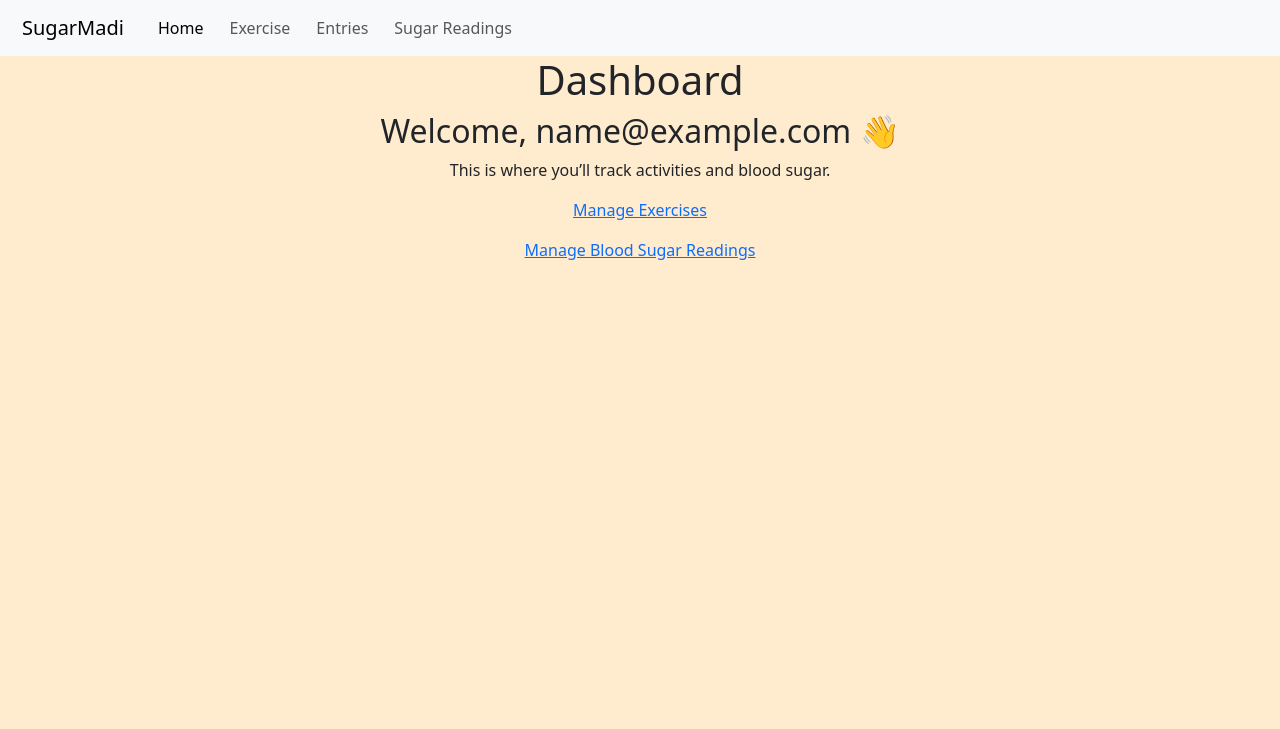
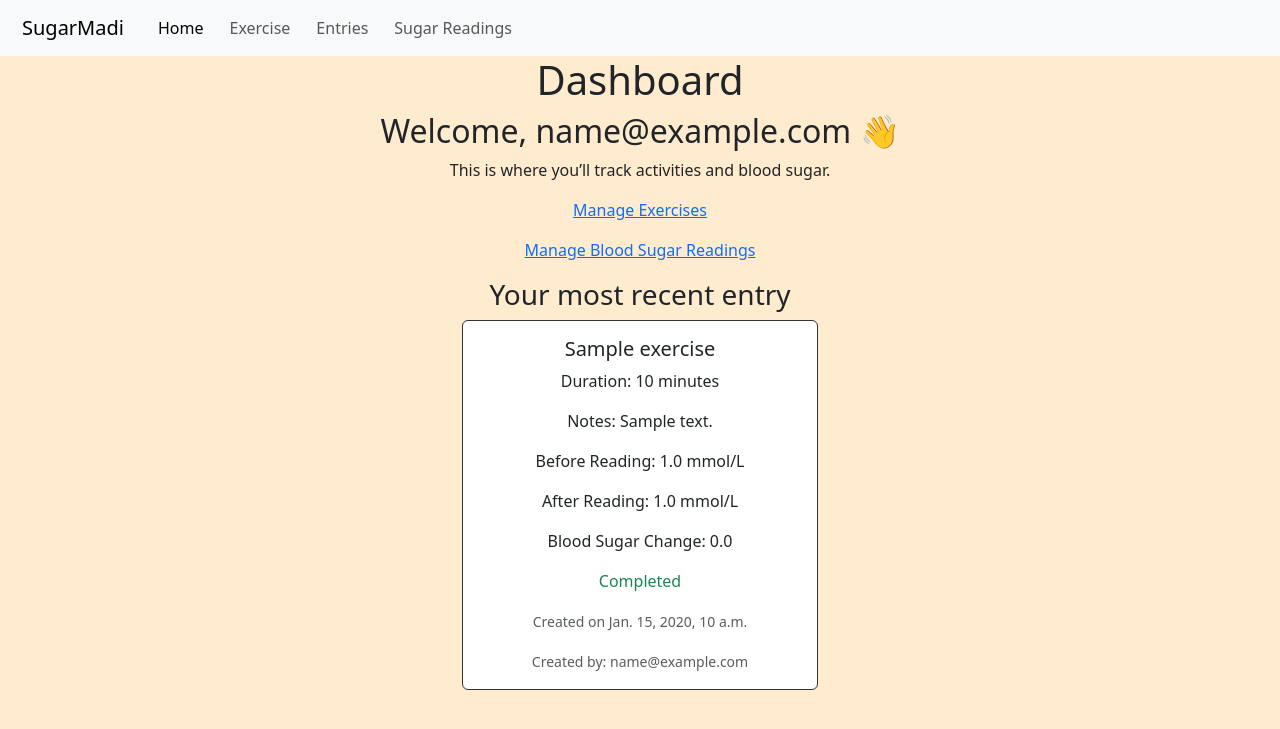
Before and after one commit to judewoolls/SugarMadi, a Django app: page /dashboard/ in a window 1280 px wide. Shown: the top 729 px of the page. Run offline with Django 4.2, Linux system fonts and the light colour scheme; a user stored in the database is signed in; tables that the repository leaves empty hold one stand-in row (values such as "Sample post").

Commit message:
add comeplte entry

```diff
--- a/tracker/templates/tracker/dashboard.html
+++ b/tracker/templates/tracker/dashboard.html
@@ -10,5 +10,35 @@
     <p><a href="{% url 'manage_exercises' %}">Manage Exercises</a></p>
     <p><a href="{% url 'manage_blood_sugar_readings' %}">Manage Blood Sugar Readings</a></p>
 
+    <div class="container">
+        <h3>Your most recent entry</h3>
+        <div class="row d-flex justify-content-center">
+            <div class="col-md-4">
+                <div class="card">
+                    <div class="card-body">
+                        <h5 class="card-title">{{ entry.exercise }}</h5>
+                        <p class="card-text">Duration: {{ entry.duration_minutes }} minutes</p>
+                        <p class="card-text">Notes: {{ entry.notes }}</p>
+                        {% if entry.before_reading %}
+                            <p class="card-text">Before Reading: {{ entry.before_reading.value }} mmol/L</p>
+                        {% endif %}
+                        {% if entry.after_reading %}
+                            <p class="card-text">After Reading: {{ entry.after_reading.value }} mmol/L</p>
+                        {% endif %}
+                        {% if not entry.completed %}
+                            <p class="card-text text-danger">Not Completed</p>
+                            <a href="{% url 'complete_entry' entry.id %}" class="btn btn-success">Complete Entry</a>
+                        {% else %}
+                            <p>Blood Sugar Change: {{ entry.blood_sugar_diff }}</p>
+                            <p class="card-text text-success">Completed</p>
+                        {% endif %}
+                        <p class="card-text"><small class="text-muted">Created on {{ entry.created_at }}</small></p>
+                        <p class="card-text"><small class="text-muted">Created by: {{ entry.user.email }}</small></p>
+                    </div>
+                </div>
+            </div>
+        </div>
+    </div>
+
 </main>
 {% endblock %}
--- a/tracker/templates/tracker/view_entries.html
+++ b/tracker/templates/tracker/view_entries.html
@@ -2,8 +2,8 @@
 
 {% block content %}
 <main>
-
 <div class="container mt-4">
+    <a href="{% url 'create_entry' %}" class="btn btn-primary mb-4">Create Entry</a>
     {% if entries %}
         <div class="row">
             {% for entry in entries %}
@@ -23,6 +23,7 @@
                             {% endif %}
                             {% if not entry.completed %}
                                 <p class="card-text text-danger">Not Completed</p>
+                                <a href="{% url 'complete_entry' entry.id %}" class="btn btn-success">Complete Entry</a>
                             {% endif %}
                             <p class="card-text"><small class="text-muted">Created on {{ entry.created_at }}</small></p>
                         </div>
--- a/tracker/urls.py
+++ b/tracker/urls.py
@@ -10,5 +10,6 @@ urlpatterns = [
     path('create_blood_sugar_reading/', views.create_blood_sugar_reading, name='create_blood_sugar_reading'),
     path('view_entries/', views.view_entries, name='view_entries'),
     path('create_entry/', views.create_entry, name='create_entry'),
+    path('complete_entry/<int:entry_id>/', views.complete_entry, name='complete_entry'),
     # other urls...
 ]
--- a/tracker/views.py
+++ b/tracker/views.py
@@ -9,7 +9,14 @@ from .models import Exercise, BloodSugarReading, Entry
 
 @login_required
 def dashboard(request):
-    return render(request, 'tracker/dashboard.html')
+    user = request.user
+    try:
+        entry = Entry.objects.filter(user=user).latest('created_at')
+    except Entry.DoesNotExist:
+        messages.error(request, 'No entries found for the user.')
+        entry = None
+        return redirect('manage_exercises')
+    return render(request, 'tracker/dashboard.html', {'entry': entry})
 
 @login_required
 def manage_exercises(request):
```
Also changed, not shown: tracker/templates/tracker/complete_entry.html (added, +21 -0 lines).
